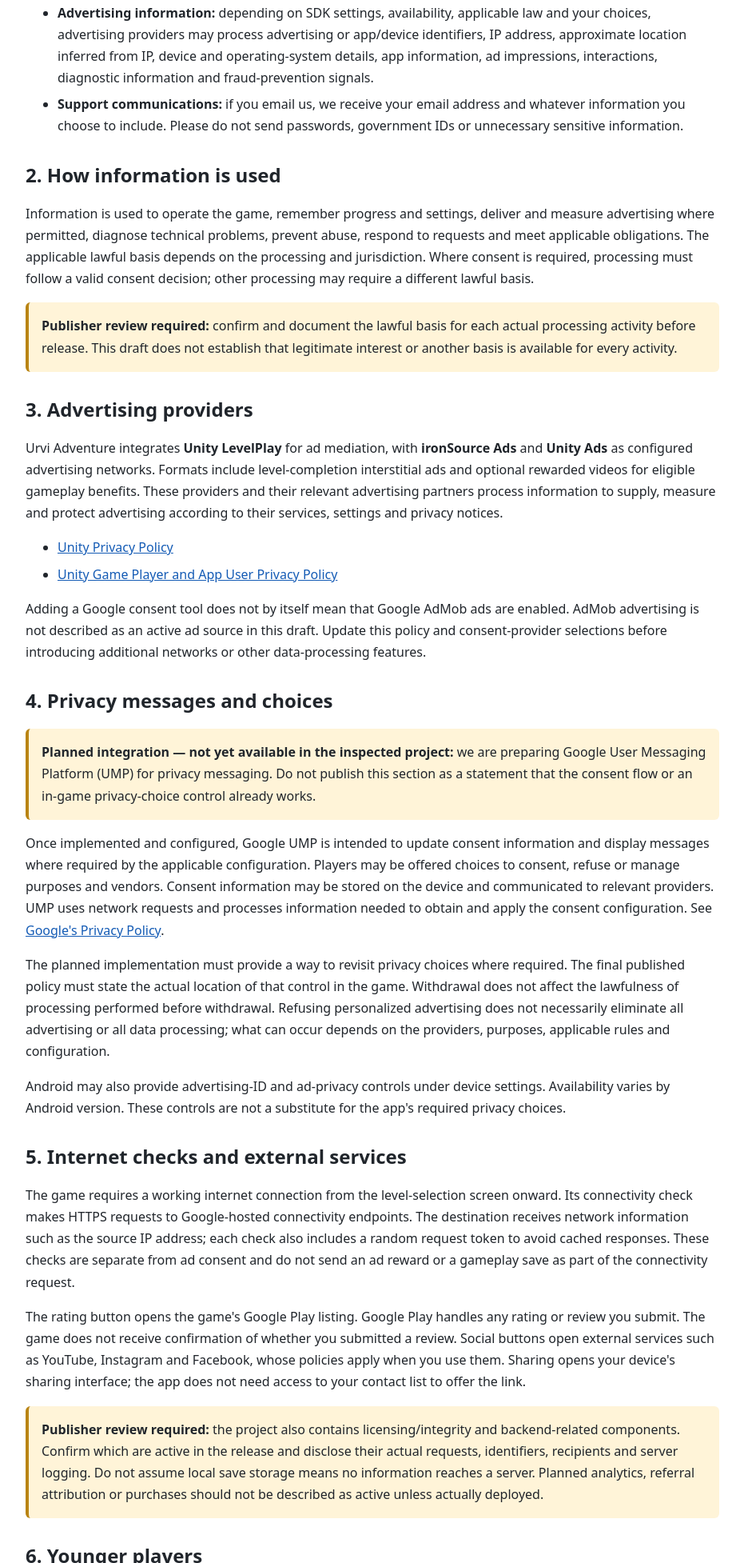
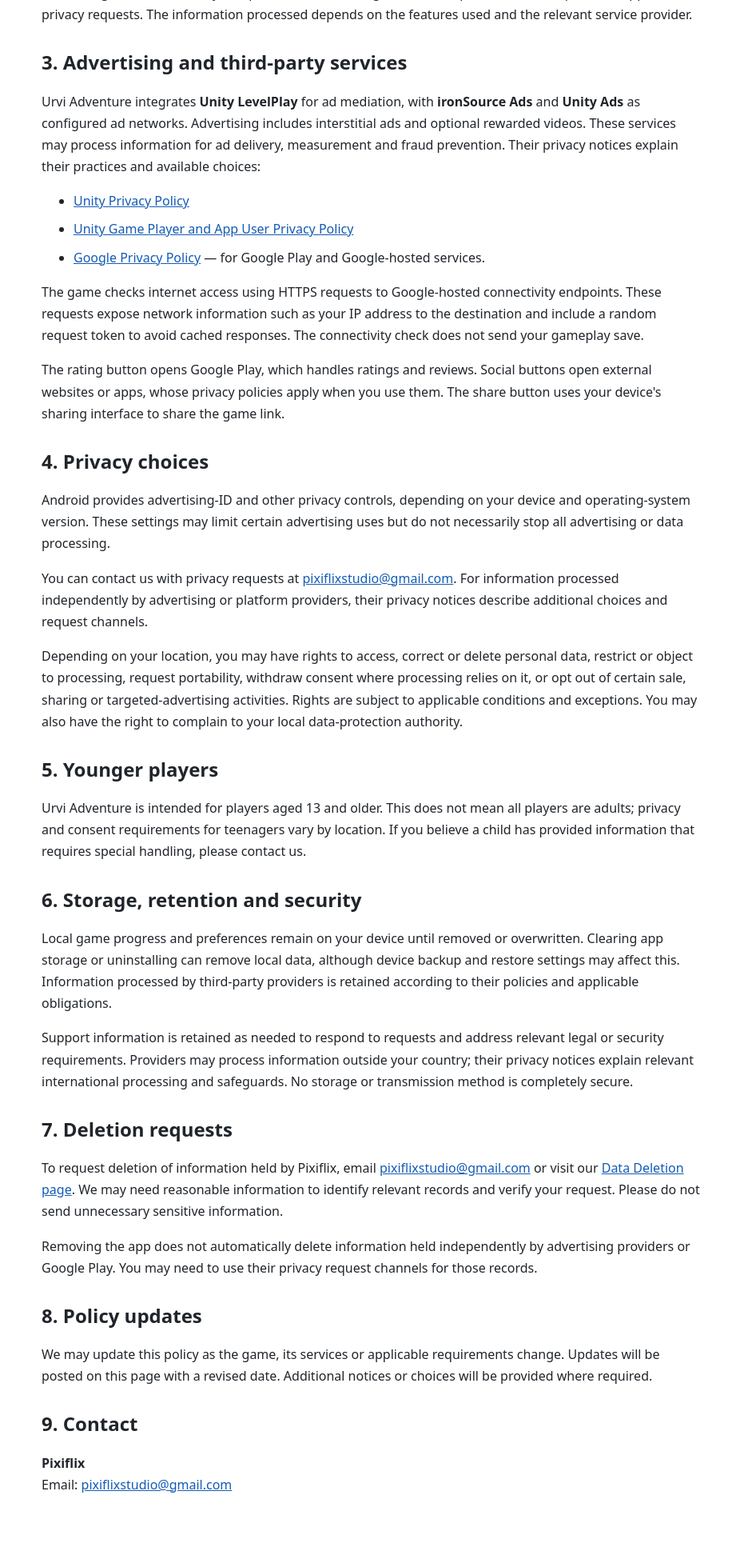
Before and after one commit to pixiflix/pixiflix.github.io, a plain HTML site: page privacy-policy.html in a window 1280 px wide. Shown: the part 846-2800 px from the top of the page at 80% size, without its empty margins (174-1105 px from the left). After the commit the page ends 2764 px from the top, so only its background shows below. Drawn offline with Linux system fonts and the light colour scheme.

Commit message:
Update privacy-policy.html

```diff
--- a/privacy-policy.html
+++ b/privacy-policy.html
@@ -3,73 +3,62 @@
 <head>
 <meta charset="utf-8">
 <meta name="viewport" content="width=device-width,initial-scale=1">
-<meta name="robots" content="noindex">
 <title>Pixiflix Privacy Policy</title>
 <style>
-:root{color-scheme:light dark;--bg:#fff;--text:#20252b;--muted:#505b68;--link:#145bb5;--panel:#fff4d8;--border:#b98413}
-@media(prefers-color-scheme:dark){:root:not([data-theme="light"]){--bg:#15181d;--text:#ebedf0;--muted:#bbc3cd;--link:#8bbbff;--panel:#342b17;--border:#d7aa49}}
-:root[data-theme="dark"]{--bg:#15181d;--text:#ebedf0;--muted:#bbc3cd;--link:#8bbbff;--panel:#342b17;--border:#d7aa49}
-*{box-sizing:border-box}body{background:var(--bg);color:var(--text);font-family:system-ui,-apple-system,Segoe UI,Roboto,Arial,sans-serif;max-width:900px;margin:auto;padding:32px 16px;line-height:1.7;overflow-wrap:anywhere}a{color:var(--link)}nav{display:flex;gap:20px;flex-wrap:wrap}h1,h2{line-height:1.25}h2{margin-top:32px}.note{background:var(--panel);border-left:4px solid var(--border);padding:16px;border-radius:6px}.muted{color:var(--muted)}li{margin:6px 0}
+:root{color-scheme:light dark;--bg:#fff;--text:#20252b;--link:#145bb5}
+@media(prefers-color-scheme:dark){:root:not([data-theme="light"]){--bg:#15181d;--text:#ebedf0;--link:#8bbbff}}
+:root[data-theme="dark"]{--bg:#15181d;--text:#ebedf0;--link:#8bbbff}
+*{box-sizing:border-box}body{background:var(--bg);color:var(--text);font-family:system-ui,-apple-system,Segoe UI,Roboto,Arial,sans-serif;max-width:860px;margin:auto;padding:32px 16px;line-height:1.7;overflow-wrap:anywhere}a{color:var(--link)}nav{display:flex;gap:20px;flex-wrap:wrap}h1,h2{line-height:1.3}h2{margin-top:30px}li{margin:8px 0}
 </style>
 </head>
 <body>
 <nav><a href="index.html">Pixiflix</a><a href="data-deletion.html">Data Deletion</a></nav>
 <h1>Privacy Policy</h1>
-<div class="note"><strong>REVIEW DRAFT — not ready for publication.</strong> Prepared November 15, 2026. This draft describes the inspected Urvi Adventure project and identifies planned consent functionality separately. Confirm the shipped app, audience treatment, server processing, retention and disclosures before publishing. Set the actual effective date and remove this notice and the noindex tag only after review. Do not describe planned functionality as available until it is implemented and tested.</div>
-<p><strong>Effective date:</strong> To be set when this updated policy is published.</p>
-<p>This policy explains how Pixiflix ("we", "us", or "our") handles information in <strong>Urvi Adventure for Android</strong>, package <code>com.PixiFlix.UrviAdventure</code>, and when you contact us about the game. Other Pixiflix games and platforms may use different features or providers; do not assume the integrations described here apply to all of them.</p>
-<p>Our Android games are listed on our <a href="https://play.google.com/store/apps/dev?id=5245528850817372205">Google Play developer profile</a>. For questions about this policy, email <a href="mailto:pixiflixstudio@gmail.com">pixiflixstudio@gmail.com</a>.</p>
+<p><strong>Last updated: November 15, 2026</strong></p>
+<p>This policy explains how Pixiflix ("we", "us", or "our") handles information in <strong>Urvi Adventure for Android</strong> and when you contact us. The game's Android package name is <code>com.PixiFlix.UrviAdventure</code>.</p>
 
-<h2>1. Information processed by the game</h2>
-<p>Urvi Adventure does not require you to enter a real-world name, home address or government identification to play. This does not mean that the game or its service providers process no personal data. Device identifiers, IP addresses and advertising information may be personal data under applicable law.</p>
+<h2>1. Information used</h2>
+<p>The game does not ask you to enter your real name, home address or government identification to play. However, the game and its service providers may process device and advertising information that can qualify as personal data.</p>
 <ul>
-<li><strong>Progress and preferences:</strong> level unlocks, recent level, gameplay state, audio settings, controller layout and other preferences are stored on your device to support gameplay.</li>
-<li><strong>Device-related information:</strong> the inspected game code obtains a device-related identifier, or generates an identifier when one is unavailable, and records information such as first-launch date and app-open count. Device-related information is also used in local save handling.</li>
-<li><strong>Advertising information:</strong> depending on SDK settings, availability, applicable law and your choices, advertising providers may process advertising or app/device identifiers, IP address, approximate location inferred from IP, device and operating-system details, app information, ad impressions, interactions, diagnostic information and fraud-prevention signals.</li>
-<li><strong>Support communications:</strong> if you email us, we receive your email address and whatever information you choose to include. Please do not send passwords, government IDs or unnecessary sensitive information.</li>
+<li><strong>Game progress and preferences:</strong> level unlocks, gameplay state, audio settings and controller positions and sizes are stored on your device.</li>
+<li><strong>Device-related information:</strong> the game uses a device-related identifier or a generated identifier for local save handling, and records first-launch information and app-open counts.</li>
+<li><strong>Advertising data:</strong> depending on the provider, configuration and applicable privacy choices, advertising services may process device or advertising identifiers, IP address, approximate location inferred from IP address, device and operating-system details, ad impressions, interactions and diagnostic or fraud-prevention information.</li>
+<li><strong>Support:</strong> when you contact us, we receive your email address and the information you include in your message.</li>
 </ul>
 
 <h2>2. How information is used</h2>
-<p>Information is used to operate the game, remember progress and settings, deliver and measure advertising where permitted, diagnose technical problems, prevent abuse, respond to requests and meet applicable obligations. The applicable lawful basis depends on the processing and jurisdiction. Where consent is required, processing must follow a valid consent decision; other processing may require a different lawful basis.</p>
-<p class="note"><strong>Publisher review required:</strong> confirm and document the lawful basis for each actual processing activity before release. This draft does not establish that legitimate interest or another basis is available for every activity.</p>
+<p>Information is used to operate the game, remember progress and preferences, provide and measure advertising, maintain security and performance, investigate technical problems and respond to support or privacy requests. The information processed depends on the features used and the relevant service provider.</p>
 
-<h2>3. Advertising providers</h2>
-<p>Urvi Adventure integrates <strong>Unity LevelPlay</strong> for ad mediation, with <strong>ironSource Ads</strong> and <strong>Unity Ads</strong> as configured advertising networks. Formats include level-completion interstitial ads and optional rewarded videos for eligible gameplay benefits. These providers and their relevant advertising partners process information to supply, measure and protect advertising according to their services, settings and privacy notices.</p>
+<h2>3. Advertising and third-party services</h2>
+<p>Urvi Adventure integrates <strong>Unity LevelPlay</strong> for ad mediation, with <strong>ironSource Ads</strong> and <strong>Unity Ads</strong> as configured ad networks. Advertising includes interstitial ads and optional rewarded videos. These services may process information for ad delivery, measurement and fraud prevention. Their privacy notices explain their practices and available choices:</p>
 <ul>
 <li><a href="https://unity.com/legal/privacy-policy">Unity Privacy Policy</a></li>
 <li><a href="https://unity.com/legal/game-player-and-app-user-privacy-policy">Unity Game Player and App User Privacy Policy</a></li>
+<li><a href="https://policies.google.com/privacy">Google Privacy Policy</a> — for Google Play and Google-hosted services.</li>
 </ul>
-<p>Adding a Google consent tool does not by itself mean that Google AdMob ads are enabled. AdMob advertising is not described as an active ad source in this draft. Update this policy and consent-provider selections before introducing additional networks or other data-processing features.</p>
+<p>The game checks internet access using HTTPS requests to Google-hosted connectivity endpoints. These requests expose network information such as your IP address to the destination and include a random request token to avoid cached responses. The connectivity check does not send your gameplay save.</p>
+<p>The rating button opens Google Play, which handles ratings and reviews. Social buttons open external websites or apps, whose privacy policies apply when you use them. The share button uses your device's sharing interface to share the game link.</p>
 
-<h2>4. Privacy messages and choices</h2>
-<p class="note"><strong>Planned integration — not yet available in the inspected project:</strong> we are preparing Google User Messaging Platform (UMP) for privacy messaging. Do not publish this section as a statement that the consent flow or an in-game privacy-choice control already works.</p>
-<p>Once implemented and configured, Google UMP is intended to update consent information and display messages where required by the applicable configuration. Players may be offered choices to consent, refuse or manage purposes and vendors. Consent information may be stored on the device and communicated to relevant providers. UMP uses network requests and processes information needed to obtain and apply the consent configuration. See <a href="https://policies.google.com/privacy">Google's Privacy Policy</a>.</p>
-<p>The planned implementation must provide a way to revisit privacy choices where required. The final published policy must state the actual location of that control in the game. Withdrawal does not affect the lawfulness of processing performed before withdrawal. Refusing personalized advertising does not necessarily eliminate all advertising or all data processing; what can occur depends on the providers, purposes, applicable rules and configuration.</p>
-<p>Android may also provide advertising-ID and ad-privacy controls under device settings. Availability varies by Android version. These controls are not a substitute for the app's required privacy choices.</p>
+<h2>4. Privacy choices</h2>
+<p>Android provides advertising-ID and other privacy controls, depending on your device and operating-system version. These settings may limit certain advertising uses but do not necessarily stop all advertising or data processing.</p>
+<p>You can contact us with privacy requests at <a href="mailto:pixiflixstudio@gmail.com">pixiflixstudio@gmail.com</a>. For information processed independently by advertising or platform providers, their privacy notices describe additional choices and request channels.</p>
+<p>Depending on your location, you may have rights to access, correct or delete personal data, restrict or object to processing, request portability, withdraw consent where processing relies on it, or opt out of certain sale, sharing or targeted-advertising activities. Rights are subject to applicable conditions and exceptions. You may also have the right to complain to your local data-protection authority.</p>
 
-<h2>5. Internet checks and external services</h2>
-<p>The game requires a working internet connection from the level-selection screen onward. Its connectivity check makes HTTPS requests to Google-hosted connectivity endpoints. The destination receives network information such as the source IP address; each check also includes a random request token to avoid cached responses. These checks are separate from ad consent and do not send an ad reward or a gameplay save as part of the connectivity request.</p>
-<p>The rating button opens the game's Google Play listing. Google Play handles any rating or review you submit. The game does not receive confirmation of whether you submitted a review. Social buttons open external services such as YouTube, Instagram and Facebook, whose policies apply when you use them. Sharing opens your device's sharing interface; the app does not need access to your contact list to offer the link.</p>
-<p class="note"><strong>Publisher review required:</strong> the project also contains licensing/integrity and backend-related components. Confirm which are active in the release and disclose their actual requests, identifiers, recipients and server logging. Do not assume local save storage means no information reaches a server. Planned analytics, referral attribution or purchases should not be described as active unless actually deployed.</p>
+<h2>5. Younger players</h2>
+<p>Urvi Adventure is intended for players aged 13 and older. This does not mean all players are adults; privacy and consent requirements for teenagers vary by location. If you believe a child has provided information that requires special handling, please contact us.</p>
 
-<h2>6. Younger players</h2>
-<p>Pixiflix has identified the intended audience for Urvi Adventure as ages 13 and older. This is not a representation that all players are adults or that everyone aged 13 can independently consent in every jurisdiction. Age-related advertising, consent and platform requirements vary by location.</p>
-<p>If you believe a child has supplied information that requires special handling or deletion, contact <a href="mailto:pixiflixstudio@gmail.com">pixiflixstudio@gmail.com</a>. Please include only information reasonably needed to explain the request.</p>
-<p class="note"><strong>Publisher review required:</strong> verify the Play Console target-audience selections separately from the content rating, whether the game's presentation attracts children, and what age-related treatment the app actually implements. A dashboard "not directed" setting does not resolve these questions on its own.</p>
+<h2>6. Storage, retention and security</h2>
+<p>Local game progress and preferences remain on your device until removed or overwritten. Clearing app storage or uninstalling can remove local data, although device backup and restore settings may affect this. Information processed by third-party providers is retained according to their policies and applicable obligations.</p>
+<p>Support information is retained as needed to respond to requests and address relevant legal or security requirements. Providers may process information outside your country; their privacy notices explain relevant international processing and safeguards. No storage or transmission method is completely secure.</p>
 
-<h2>7. Retention, security and international processing</h2>
-<p>Local saves and preferences remain on your device until removed or overwritten; operating-system backup and restore settings may affect their persistence. Information held by service providers is retained under their policies and applicable obligations. We retain support correspondence only as needed to handle the request and any applicable legal or security needs.</p>
-<p>Providers may process information outside your country. Their privacy notices describe relevant processing locations and safeguards. No method of storage or transmission is completely secure.</p>
-<p class="note"><strong>Publisher review required:</strong> confirm actual retention periods or criteria for any backend logs, integrity requests and other server-side records, and the relevant international-transfer safeguards. Do not claim fixed deletion deadlines or storage locations without verification.</p>
+<h2>7. Deletion requests</h2>
+<p>To request deletion of information held by Pixiflix, email <a href="mailto:pixiflixstudio@gmail.com">pixiflixstudio@gmail.com</a> or visit our <a href="data-deletion.html">Data Deletion page</a>. We may need reasonable information to identify relevant records and verify your request. Please do not send unnecessary sensitive information.</p>
+<p>Removing the app does not automatically delete information held independently by advertising providers or Google Play. You may need to use their privacy request channels for those records.</p>
 
-<h2>8. Your requests and deletion</h2>
-<p>Depending on your location, you may have rights to request access, correction, deletion, restriction, portability or objection, withdraw consent, or opt out of certain advertising-related processing. Some rights have exceptions. You may also have the right to complain to your local data-protection authority.</p>
-<p>Contact us at <a href="mailto:pixiflixstudio@gmail.com">pixiflixstudio@gmail.com</a> or see our <a href="data-deletion.html">Data Deletion page</a>. We may need reasonable information to locate relevant records and verify a request. Do not send government identification unless specifically necessary and securely requested.</p>
-<p>Clearing app storage or uninstalling may remove local progress, subject to device backup behavior. It does not automatically delete records held by advertising providers, Google Play or our servers. Requests about data controlled independently by those providers may need to be made through their privacy channels.</p>
+<h2>8. Policy updates</h2>
+<p>We may update this policy as the game, its services or applicable requirements change. Updates will be posted on this page with a revised date. Additional notices or choices will be provided where required.</p>
 
-<h2>9. Changes and contact</h2>
-<p>We may update this policy when the game, its services or applicable requirements change. The effective date will identify the published version; additional notice or choices will be provided where required.</p>
+<h2>9. Contact</h2>
 <p><strong>Pixiflix</strong><br>Email: <a href="mailto:pixiflixstudio@gmail.com">pixiflixstudio@gmail.com</a></p>
-<p class="muted">If additional legal-entity, address or representative information is required for your operations, add the accurate details before publication.</p>
 </body>
 </html>
```
